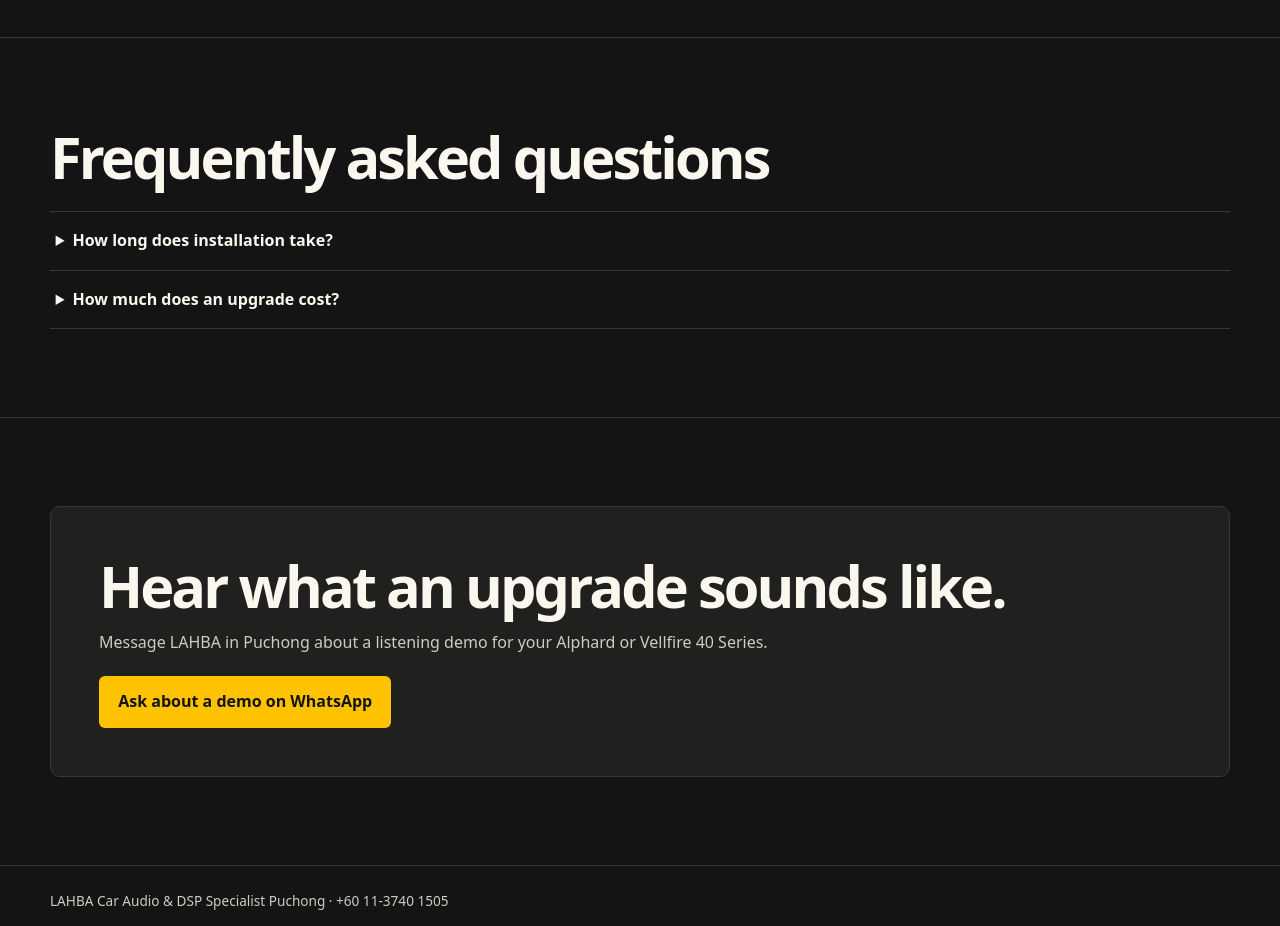
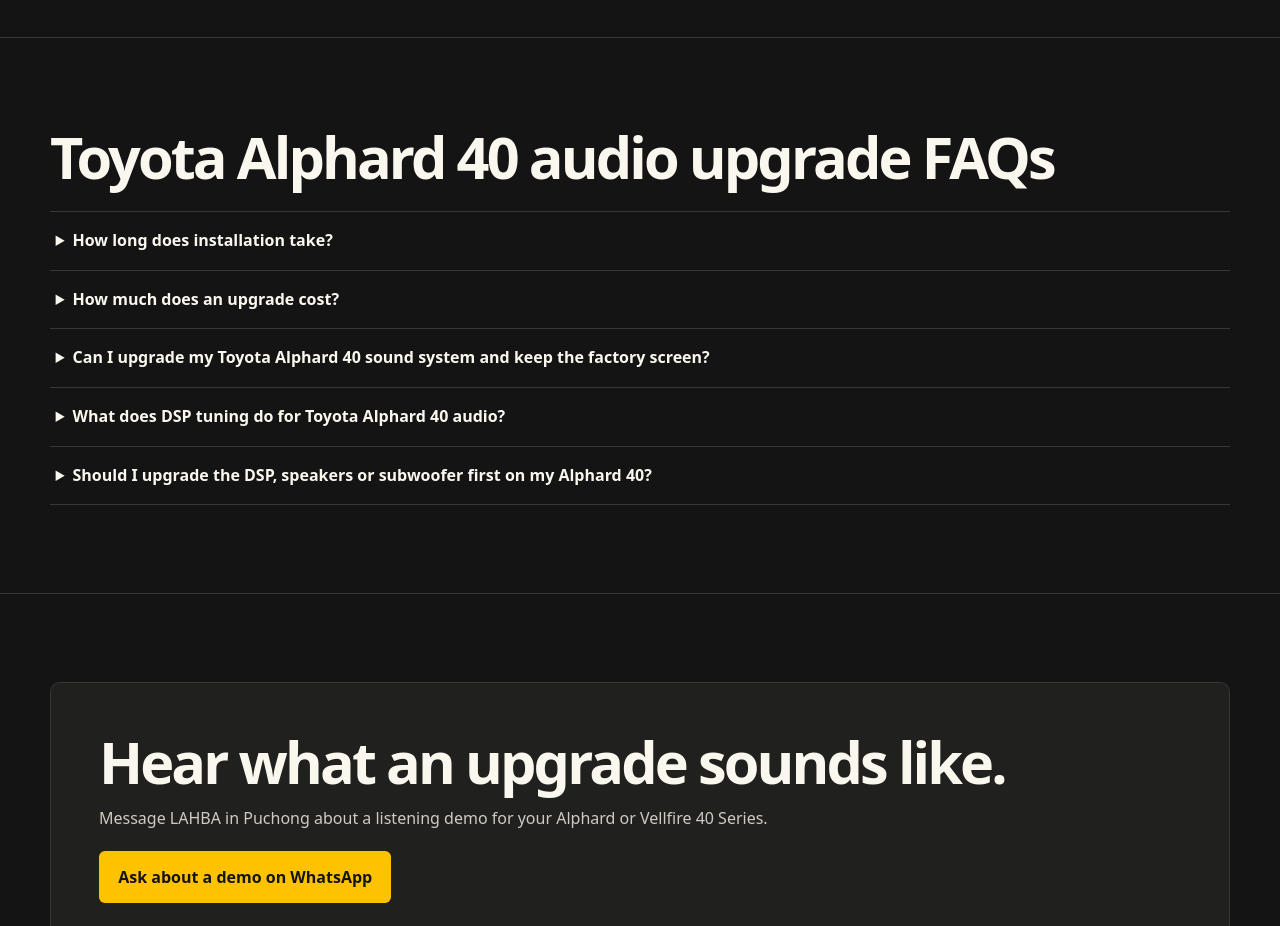
Before and after one commit to yaptq/lahba-car-audio, a plain HTML site: page index.html in a window 1280 px wide. Shown: the part 2980-3906 px from the top of the page. Drawn offline with Linux system fonts and the light colour scheme.

Commit message:
Add three Toyota Alphard 40 audio upgrade FAQs

```diff
--- a/index.html
+++ b/index.html
@@ -234,7 +234,7 @@
 
   <section class="section" id="faq">
     <div class="wrap">
-      <h2>Frequently asked questions</h2>
+      <h2>Toyota Alphard 40 audio upgrade FAQs</h2>
       <div class="faq">
         <details>
           <summary>How long does installation take?</summary>
@@ -246,6 +246,18 @@
         <details>
           <summary>How much does an upgrade cost?</summary>
           <div>After your listening demo, we’ll recommend a setup and quote based on the upgrade plan.</div>
+        </details>
+        <details>
+          <summary>Can I upgrade my Toyota Alphard 40 sound system and keep the factory screen?</summary>
+          <div>In many Alphard 40 configurations, a compatible audio upgrade can keep the original head unit and screen. LAHBA checks your model year and factory system, including whether it has JBL, to confirm which controls and features can be retained before recommending a setup.</div>
+        </details>
+        <details>
+          <summary>What does DSP tuning do for Toyota Alphard 40 audio?</summary>
+          <div>DSP tuning adjusts equalisation, speaker levels and timing. In an Alphard 40, this can make vocals easier to hear and help centre the sound for your preferred listening position. At LAHBA in Puchong, we tune around the music you usually play.</div>
+        </details>
+        <details>
+          <summary>Should I upgrade the DSP, speakers or subwoofer first on my Alphard 40?</summary>
+          <div>Start with what you want to improve. If vocals sound unclear, consider DSP tuning first. If the bass feels weak, consider a subwoofer. If the factory speakers sound harsh or distort at your usual volume, consider a speaker upgrade. LAHBA recommends a setup after checking your system and arranging a listening demo.</div>
         </details>
       </div>
     </div>
```
